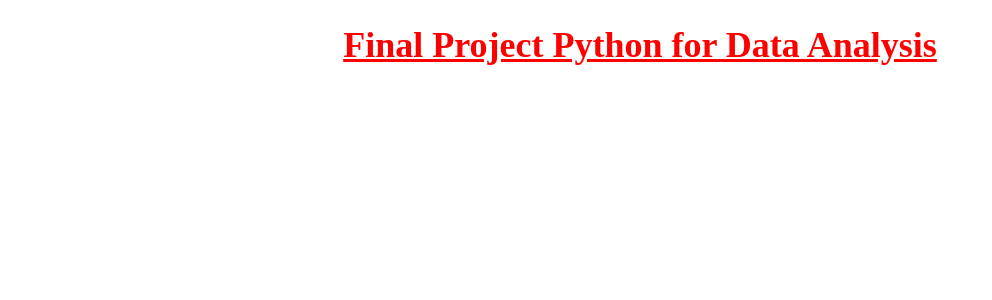
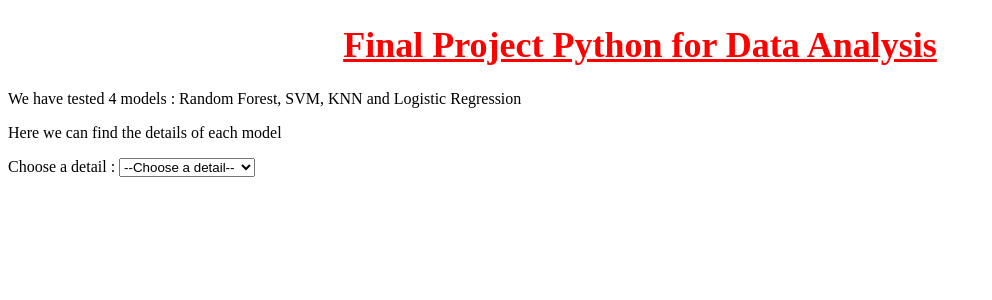
Before and after one commit to Cassette86/Python_for_data_analysis_Final_project_QSAR_biodegradation, a Django app: page /polls/page3 in a window 1280 px wide. Shown: the top 300 px of the page, without its empty margins (0-992 px from the left). Run offline with Django 3.2, Linux system fonts and the light colour scheme.

Commit message:
main final

```diff
--- a/django/polls/templates/template3.html
+++ b/django/polls/templates/template3.html
@@ -17,6 +17,32 @@
     <body>
         <h1>Final Project Python for Data Analysis</h1>
     </body>
+    <body>
+      {% comment %} On a testé 4 modeles : Random Forest, SVM, KNN et Logistic Regression {% endcomment %}
+        <p> We have tested 4 models : Random Forest, SVM, KNN and Logistic Regression </p>
+        <p> Here we can find the details of each model </p>
+    <body>
+
+      <label for="model-select"></label>
+
+      <form action="apply_Model2">
+      <label for="model-select">Choose a detail : </label>
+          <select name="model" id="model-select" onchange='if(this.value != 0) { this.form.submit(); }'>
+              <option value="0">--Choose a detail--</option>
+              <option value='Mean_Square_Error'>Mean Square Error</option>
+              <option value='Precision_Score'>Precision Score</option>
+              <option value='Recall_Score'>Recall Score</option>
+              <option value='F1_Score'>F1 Score</option>
+              <option value='Accuracy_Score'>Accuracy Score</option>
+
+
+
+
+          </select>
+      </form>
+     {{plot_html|safe}}
+  </body>
+
 
 
 
--- a/django/polls/urls.py
+++ b/django/polls/urls.py
@@ -10,4 +10,7 @@ urlpatterns = [
     path('apply_Model', views.index_visualization, name='index'),
 
     path("page3", views.modeling, name="index"),
+    #index_modeling : <form action="/result" method="post">
+    path('apply_Model2', views.index_modeling, name='index'),
+
 ]
--- a/django/polls/views.py
+++ b/django/polls/views.py
@@ -4,7 +4,7 @@ from django.http import HttpResponse
 from django.template import loader
 import pandas as pd
 import numpy as np
-import matplotlib.pyplot as plt
+from matplotlib import pyplot as plt
 import geopandas as gpd
 from django.db import models
 from django_matplotlib import MatplotlibFigureField
@@ -37,21 +37,21 @@ def visualization(request):
     }
     return render(request, "template2.html", context)
 
-def index_visualization():
+def index_visualization(request):
     template=loader.get_template("template2.html")
-    if (request.GET['model'] == 'Outliers_Removal'):
-        plot_html=Remove_outliers()
-    # elif (request.GET['model'] == 'Correlation Matrix'):
-    #     plot_html=matrix()
-    # elif (request.GET['model'] == '% RB/NRB'):
+    # if (request.GET['visu'] == 'Outliers_Removal'):
+    #     plot_html=Remove_outliers()
+    if (request.GET['visu'] == 'Correlation_Matrix'):
+        plot_html=matrix()
+    # elif (request.GET['visu'] == '% RB/NRB'):
     #     plot_html=RB_NRB()
-    # elif (request.GET['model'] == 'Data Distribution'):
+    # elif (request.GET['visu'] == 'Data_Distribution'):
     #     plot_html=distribution()
     context={
         "plot_html":plot_html,
     }
     return HttpResponse(template.render(context, request))
-# the resq
+
 
 
 ## for the outliers
@@ -68,33 +68,21 @@ threshold = -2.5
 filer = outlier_score["score"] < threshold
 outlier_index = outlier_score[filer].index.tolist()
 
+# for the correlation matrix
+def matrix():
+    correlation_matrix = df.corr()
+    strong_correlations = correlation_matrix[abs(correlation_matrix) > 0.85]
+    fig=px.imshow(strong_correlations, color_continuous_scale='Spectral_r')
+    fig.update_layout(title="Correlation Matrix")
+    fig.update_xaxes(side="top")
+    fig.update_layout(
+        autosize=False,
+        width=1000,
+        height=1000,)
+    plot_html=fig.to_html(full_html=False, default_height=500, default_width=700)
+    return plot_html
 
-
-
-
-
-def Remove_outliers():
-    # plt.figure(figsize=(10,8))
-    # plt.scatter(X_1.iloc[outlier_index,0],X_1.iloc[outlier_index,1],color="blue",s=50,label="outliers")
-
-    # plt.scatter(X_1.iloc[:,0],X_1.iloc[:,1],color="k",s=3,label="data points")
-
-    # radius = (X_scores.max() - X_scores) / (X_scores.max() - X_scores.min())
-    # outlier_score["radius"] = radius
-    # plt.scatter(X_1.iloc[:,0],X_1.iloc[:,1],s=1000*radius,edgecolors="r",facecolors="none",label="outlier scores")
-    # plt.legend()
-    fig=px.scatter(X_1.iloc[:,0],X_1.iloc[:,1],color="k",s=3,label="data points")
-    fig.update_layout(
-        title="Outliers Removal",
-        xaxis_title="",
-        yaxis_title="",
-        font=dict(
-            family="Courier New, monospace",
-            size=18,
-            color="RebeccaPurple"
-        )
-    )
-    plol_html=fig.to_html(full_html=False, default_height=500, default_width=700)
+# for the % RB/NRB
 
 
 def modeling(request):
@@ -102,3 +90,128 @@ def modeling(request):
     context={
     }
     return render(request, "template3.html", context)
+
+# {% comment %} on cherche a creer un choix de model
+#       si l'utilisateur choisi Random Forest, on affiche les resultats de Random Forest
+#       si l'utilisateur choisi KNN, on affiche les resultats de KNN
+#       si l'utilisateur choisi SVM, on affiche les resultats de SVM
+#       si l'utilisateur choisi Logistic Regression, on affiche les resultats de Logistic Regression {% endcomment %}
+
+#       {% comment %} #on cree un formulaire pour que l'utilisateur puisse choisir le model qu'il veut {% endcomment %}
+#       <form action="/result" method="post">
+#         <label for="model">Choose a model:</label>
+#         <select name="model" id="model">
+#           <option value="Random Forest">Random Forest</option>
+#           <option value="KNN">KNN</option>
+#           <option value="SVM">SVM</option>
+#           <option value="Logistic Regression">Logistic Regression</option>
+#         </select>
+#         <input type="submit" value="Submit">
+#       </form>
+
+#sur cette partie on veut faire le index_modeling pour que l'utilisateur puisse choisir le model qu'il veut
+def index_modeling(request):
+    template=loader.get_template("template3.html")
+    if (request.GET['model'] == 'Mean_Square_Error'):
+        plot_html=Mean_Square_Error()
+    elif (request.GET['model'] == 'Precision_Score'):
+        plot_html=Precision_Score()
+    elif (request.GET['model'] == 'Recall_Score'):
+        plot_html=Recall_Score()
+    elif (request.GET['model'] == 'F1_Score'):
+        plot_html=F1_Score()
+    elif (request.GET['model'] == 'Accuracy_Score'):
+        plot_html=Accuracy_Score()
+    context={
+        "plot_html":plot_html,
+    }
+    return HttpResponse(template.render(context, request))
+
+
+
+
+
+
+#4 models : Random Forest, KNN, SVM, Logistic Regression
+#Random Forest
+# 0.3333333333333333 : mean square error
+# 0.8285714285714286 : precision score
+# 0.8405797101449275 : recall score
+# 0.8345323741007195 : f1 score
+# 0.8888888888888888 : accuracy score
+# 131.8028564453125 seconds : time
+Random_Forest = [33.3, 82.9, 84.1, 83.5, 88.8, 131.8, "green"]
+
+#SVM
+# 0.34752402342845795 : mean square error
+# 0.8235294117647058 : precision score
+# 0.8115942028985508 : recall score
+# 0.8175182481751825 : f1 score
+# 0.8792270531400966 : accuracy score
+# 209.68421578407288 seconds : time
+SVM = [34.8, 82.4, 81.2, 81.7, 87.9, 209.7, "red"]
+
+
+#Logistic Regression
+# 0.3086066999241838 : mean square error
+# 0.8450704225352113 : precision score
+# 0.8695652173913043 : recall score
+# 0.8571428571428571 : f1 score
+# 0.9033816425120773 : accuracy score
+# 282.1229441165924 seconds : time
+Logistic_Regression = [30.8, 84.5, 86.9, 85.7, 90.3, 282.1, "blue"]
+
+#KNN
+# 0.3108349360801046 : mean square error
+# 0.8450704225352113 : precision score
+# 0.8695652173913043 : recall score
+# 0.8571428571428571 : f1 score
+# 0.9033816425120773 : accuracy score
+# 43.4437313079834 seconds : time
+KNN = [31.1, 84.5, 86.9, 85.7, 90.3, 43.4, "yellow"]
+
+#on veut plot des barres pour chaque valeur de chaque model et les classer de la plus petite a la plus grande
+
+def Mean_Square_Error():
+    #on veut des plot barres triees par ordre croissant
+    mse_values=[Random_Forest[0], SVM[0], Logistic_Regression[0], KNN[0]]
+    models=["Random Forest", "SVM", "Logistic Regression", "KNN"]
+    colors=[Random_Forest[6], SVM[6], Logistic_Regression[6], KNN[6]]
+    #on fait la figure avec les valeurs qu'on doit trier
+    fig=px.bar(x=models, y=mse_values, color=colors)
+    fig.update_layout(title="Mean Square Error")
+    #on convertit la figure en html
+    plot_html=fig.to_html(full_html=False, default_height=500, default_width=700)
+
+
+def Precision_Score():
+    precision_values=[Random_Forest[1], SVM[1], Logistic_Regression[1], KNN[1]]
+    models=["Random Forest", "SVM", "Logistic Regression", "KNN"]
+    fig=px.bar(x=models, y=precision_values, color=precision_values, color_continuous_scale='Spectral_r')
+    fig.update_layout(title="Precision Score")
+    plot_html=fig.to_html(full_html=False, default_height=500, default_width=700)
+    return plot_html
+
+def Recall_Score():
+    recall_values=[Random_Forest[2], SVM[2], Logistic_Regression[2], KNN[2]]
+    models=["Random Forest", "SVM", "Logistic Regression", "KNN"]
+    fig=px.bar(x=models, y=recall_values, color=recall_values, color_continuous_scale='Spectral_r')
+    fig.update_layout(title="Recall Score")
+    plot_html=fig.to_html(full_html=False, default_height=500, default_width=700)
+    return plot_html
+
+def F1_Score():
+    f1_values=[Random_Forest[3], SVM[3], Logistic_Regression[3], KNN[3]]
+    models=["Random Forest", "SVM", "Logistic Regression", "KNN"]
+    fig=px.bar(x=models, y=f1_values, color=f1_values, color_continuous_scale='Spectral_r')
+    fig.update_layout(title="F1 Score")
+    plot_html=fig.to_html(full_html=False, default_height=500, default_width=700)
+    return plot_html
+
+def Accuracy_Score():
+    accuracy_values=[Random_Forest[4], SVM[4], Logistic_Regression[4], KNN[4]]
+    models=["Random Forest", "SVM", "Logistic Regression", "KNN"]
+    fig=px.bar(x=models, y=accuracy_values, color=accuracy_values, color_continuous_scale='Spectral_r')
+    fig.update_layout(title="Accuracy Score")
+    plot_html=fig.to_html(full_html=False, default_height=500, default_width=700)
+    return plot_html
```
Also changed, not shown: django/polls/templates/template2.html (+8 -3 lines), mysite/mysite/urls.py (added, +23 -0 lines), 1 other file.
